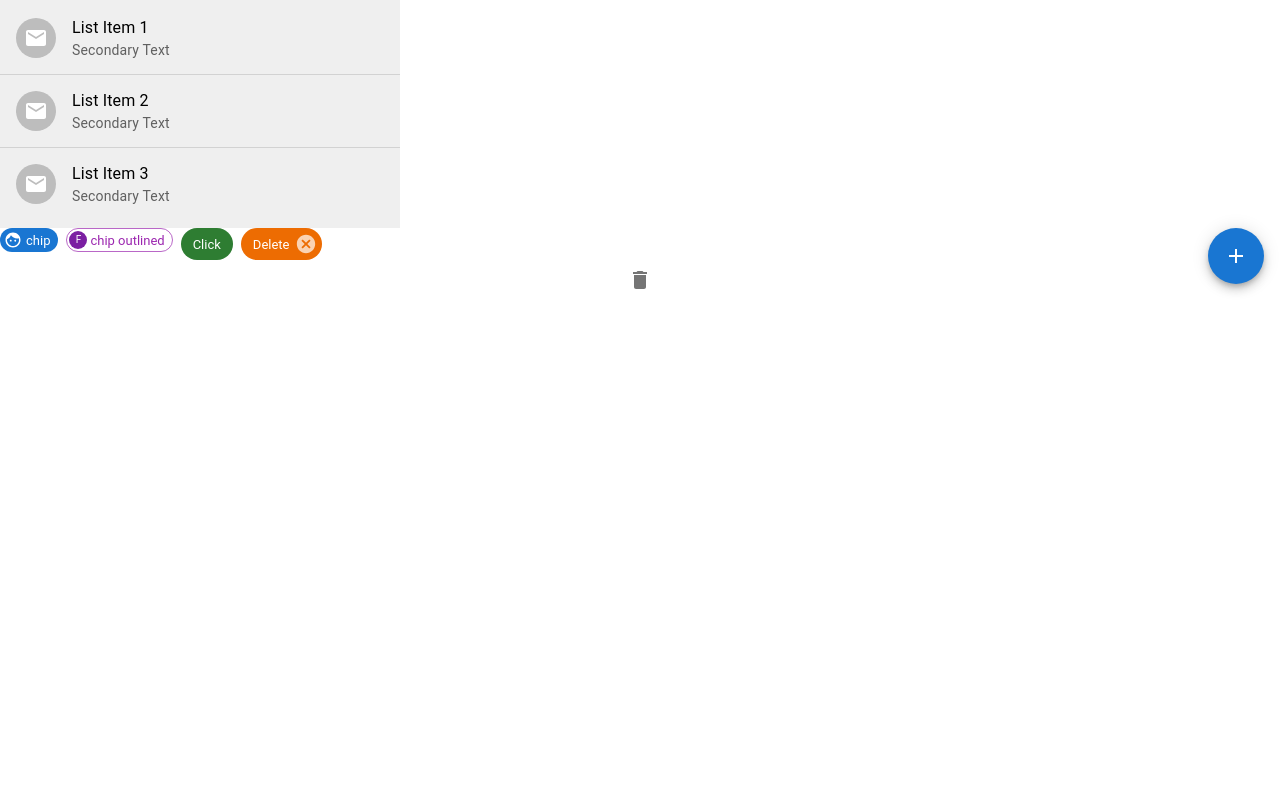
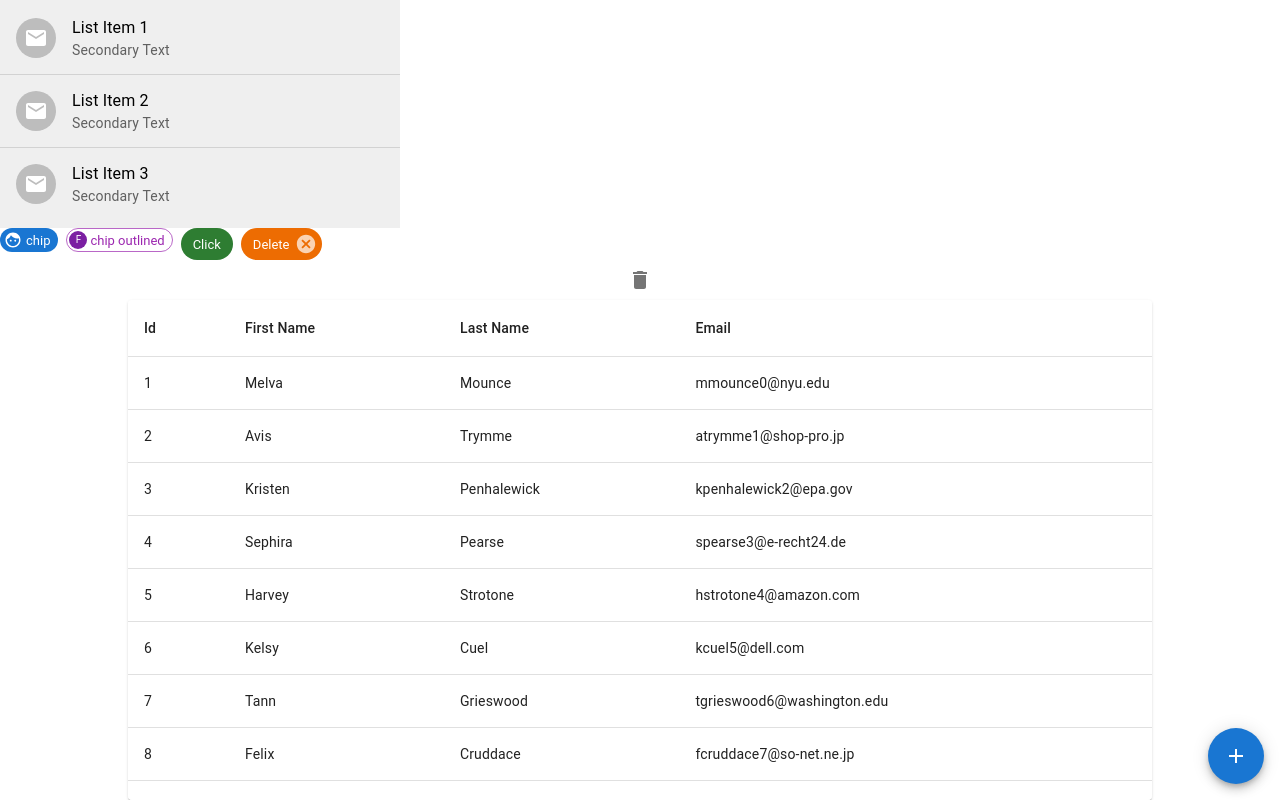
Before and after one commit to JustFelix-Dev/MUI-Components, a React (Create React App) app: page / in a window 1280 px wide. Shown: the part 5222-6022 px from the top of the page. Before the commit the page ends 5522 px from the top, so only its background shows below. Built offline with nearby package versions, Linux system fonts and the light colour scheme.

Commit message:
MuiTable

```diff
--- a/src/App.tsx
+++ b/src/App.tsx
@@ -19,6 +19,7 @@ import { MuiRadioButton } from './components/MuiRadioButton';
 import { MuiRating } from './components/MuiRating';
 import MuiSpeedDial from './components/MuiSpeedDial';
 import { MuiSwitch } from './components/MuiSwitch';
+import MuiTable from './components/MuiTable';
 import { MuiTextField } from './components/MuiTextField';
 import MuiToolTip from './components/MuiToolTip';
 import MuiTypography from './components/MuiTypography';
@@ -52,6 +53,7 @@ function App() {
       <MuiList/>
       <MuiChip/>
       <MuiToolTip/>
+      <MuiTable/>
     </div>
   );
 }
--- /dev/null
+++ b/src/components/MuiTable.tsx
@@ -0,0 +1,33 @@
+import { Paper, Table, TableBody, TableCell, TableContainer, TableHead, TableRow } from '@mui/material'
+import React from 'react'
+import { tableData } from '../utils/tableData'
+const MuiTable = () => {
+    console.log({tableData})
+  return (
+    <TableContainer component={Paper} sx={{maxHeight:'500px',width:'80%', margin:'0 auto'}} >
+        <Table stickyHeader>
+         <TableHead>
+            <TableRow>
+                <TableCell>Id</TableCell>
+                <TableCell>First Name</TableCell>
+                <TableCell>Last Name</TableCell>
+                <TableCell>Email</TableCell>
+            </TableRow>
+         </TableHead>
+         <TableBody>
+         {tableData.map(row => (
+    <TableRow key={row.id}>
+      <TableCell>{row.id}</TableCell>
+      <TableCell>{row.first_name}</TableCell>
+      <TableCell>{row.last_name}</TableCell>
+      <TableCell>{row.email}</TableCell>
+    </TableRow>
+        ))}
+         </TableBody>
+        </Table>
+
+    </TableContainer>
+  )
+}
+
+export default MuiTable
--- /dev/null
+++ b/src/utils/tableData.js
@@ -0,0 +1,71 @@
+export const tableData = [{
+    "id": 1,
+    "first_name": "Melva",
+    "last_name": "Mounce",
+    "email": "mmounce0@nyu.edu",
+    "gender": "Female",
+    "ip_address": "229.230.167.41"
+  }, {
+    "id": 2,
+    "first_name": "Avis",
+    "last_name": "Trymme",
+    "email": "atrymme1@shop-pro.jp",
+    "gender": "Female",
+    "ip_address": "27.1.177.101"
+  }, {
+    "id": 3,
+    "first_name": "Kristen",
+    "last_name": "Penhalewick",
+    "email": "kpenhalewick2@epa.gov",
+    "gender": "Female",
+    "ip_address": "9.117.65.157"
+  }, {
+    "id": 4,
+    "first_name": "Sephira",
+    "last_name": "Pearse",
+    "email": "spearse3@e-recht24.de",
+    "gender": "Female",
+    "ip_address": "233.139.238.174"
+  }, {
+    "id": 5,
+    "first_name": "Harvey",
+    "last_name": "Strotone",
+    "email": "hstrotone4@amazon.com",
+    "gender": "Genderfluid",
+    "ip_address": "198.160.195.101"
+  }, {
+    "id": 6,
+    "first_name": "Kelsy",
+    "last_name": "Cuel",
+    "email": "kcuel5@dell.com",
+    "gender": "Female",
+    "ip_address": "108.11.33.238"
+  }, {
+    "id": 7,
+    "first_name": "Tann",
+    "last_name": "Grieswood",
+    "email": "tgrieswood6@washington.edu",
+    "gender": "Male",
+    "ip_address": "240.209.18.20"
+  }, {
+    "id": 8,
+    "first_name": "Felix",
+    "last_name": "Cruddace",
+    "email": "fcruddace7@so-net.ne.jp",
+    "gender": "Male",
+    "ip_address": "6.79.73.149"
+  }, {
+    "id": 9,
+    "first_name": "Maggee",
+    "last_name": "Gilardoni",
+    "email": "mgilardoni8@infoseek.co.jp",
+    "gender": "Female",
+    "ip_address": "53.13.110.43"
+  }, {
+    "id": 10,
+    "first_name": "Geno",
+    "last_name": "Dain",
+    "email": "gdain9@walmart.com",
+    "gender": "Male",
+    "ip_address": "190.191.146.230"
+  }]
```
